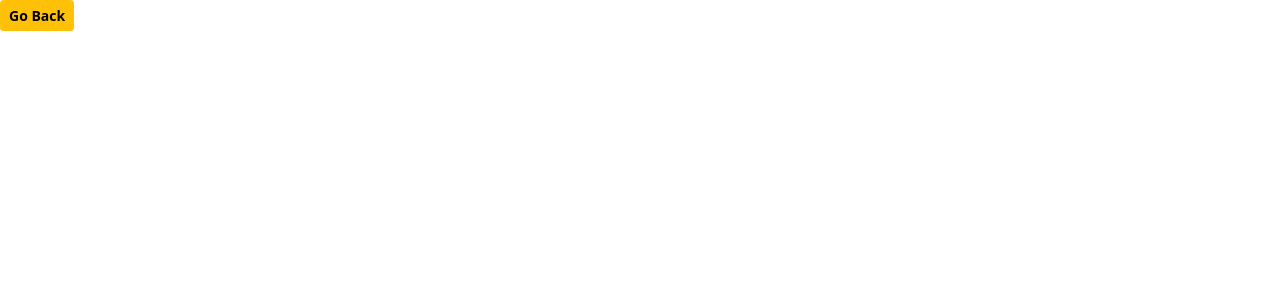
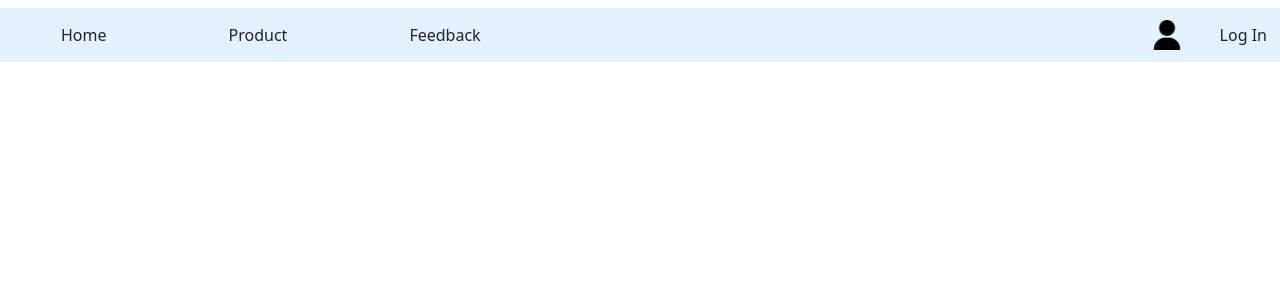
Before and after one commit to raju-tagline/shopping-corner, an Angular app: page / in a window 1280 px wide. Shown: the top 300 px of the page. Built offline with nearby package versions, Linux system fonts and the light colour scheme.

Commit message:
basic header component completed in core module

```diff
--- a/src/app/app.component.html
+++ b/src/app/app.component.html
@@ -1,2 +1,2 @@
-<shopping-corner-back-button></shopping-corner-back-button>
+<shopping-corner-header></shopping-corner-header>
 <router-outlet></router-outlet>
--- a/src/app/core/header/header.component.html
+++ b/src/app/core/header/header.component.html
@@ -1 +1,15 @@
-<p>header works!</p>
+<div class="row justify-content-center mt-2">
+    <div class="col-sm-12">
+        <nav class="navbar" style="background-color: #e3f2fd;">
+            <div class="">
+                <button class="btn ms-5 me-5">Home</button>
+                <button class="btn ms-5 me-5">Product</button>
+                <button class="btn ms-5 me-5">Feedback</button>
+            </div>
+            <div class="">
+                <a href=""><img class="profile-image" src="assets/images/user.png" alt="user_profile"></a>
+                <button class="btn">Log In</button>
+            </div>
+        </nav>
+    </div>
+</div>
--- a/src/app/core/header/header.component.scss
+++ b/src/app/core/header/header.component.scss
@@ -0,0 +1,5 @@
+.profile-image{
+    height: 30px;
+    margin-right: 25px;
+    cursor: pointer;
+}
--- a/src/app/core/header/header.component.ts
+++ b/src/app/core/header/header.component.ts
@@ -3,13 +3,10 @@ import { Component, OnInit } from '@angular/core';
 @Component({
   selector: 'shopping-corner-header',
   templateUrl: './header.component.html',
-  styleUrls: ['./header.component.scss']
+  styleUrls: ['./header.component.scss'],
 })
 export class HeaderComponent implements OnInit {
+  constructor() {}
 
-  constructor() { }
-
-  ngOnInit(): void {
-  }
-
+  ngOnInit(): void {}
 }
```
Also changed, not shown: src/app/app.module.ts (+4 -10 lines), src/app/core/core.module.ts (+4 -12 lines), src/assets/images/user.png (added).
